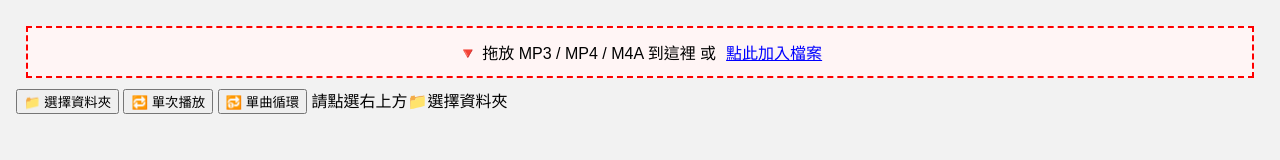
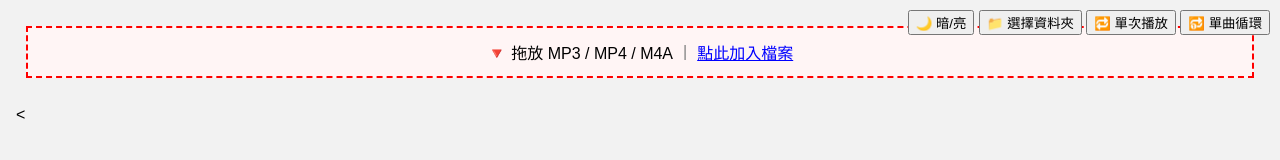
Before and after one commit to pkarj/pwa-music-player, a plain HTML site: page index.html in a window 1280 px wide. Drawn offline with Linux system fonts and the light colour scheme.

Commit message:
Add files via upload

```diff
--- a/index.html
+++ b/index.html
@@ -1,31 +1,35 @@
 <!DOCTYPE html>
-<html lang="zh-Hant">
+<html lang="zh-TW">
 <head>
   <meta charset="UTF-8" />
-  <meta name="viewport" content="width=device-width, initial-scale=1.0"/>
+  <meta name="viewport" content="width=device-width, initial-scale=1">
   <title>音樂播放器</title>
-  <link rel="stylesheet" href="styles.css">
+  <link rel="stylesheet" href="styles.css" />
 <link rel="manifest" href="manifest.json">
 </head>
 <body>
 <div id="dropzone">
-    🔻 拖放 MP3 / MP4 / M4A 到這裡 或 <span class="clickable">點此加入檔案</span>
+  <span>🔻 拖放 MP3 / MP4 / M4A</span>
+  <span class="divider">|</span>
+  <span class="clickable">點此加入檔案</span>
   <input type="file" id="filePicker" accept=".mp3,.mp4,.m4a" multiple hidden />
 </div>
-
-  <div id="playlist"></div>
-
-  <div id="controls">
+   <div class="controls">
+    <button onclick="toggleDarkMode()">🌙 暗/亮</button>
     <button onclick="pickFolder()">📁 選擇資料夾</button>
     <button id="singleModeBtn" onclick="toggleSinglePlay()">🔁 單次播放</button>
     <button id="loopModeBtn" onclick="toggleLoop()">🔂 單曲循環</button>
-    <span id="statusMsg"></span>
+  </div>
+  <div id="playlist"></div>
+
   <br/>
     <button id="installBtn" style="display:none;">📱 安裝 APP</button>
 </div>
 
+
+
   <script src="app.js"></script>
-  <script>
+<<script>
   if ('serviceWorker' in navigator) {
     window.addEventListener('load', () => {
       navigator.serviceWorker.register('service-worker.js')
```
Lines whose indentation alone changed are shown as unchanged.
